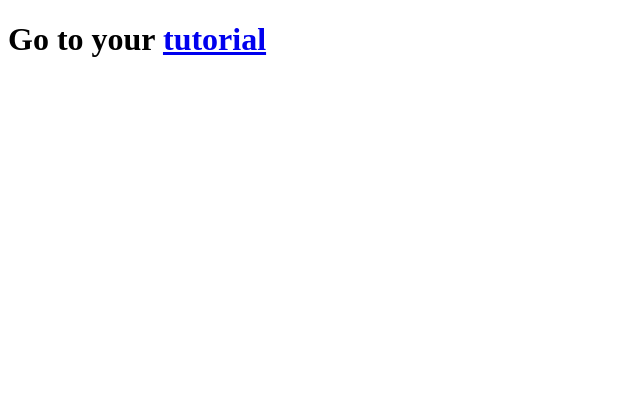
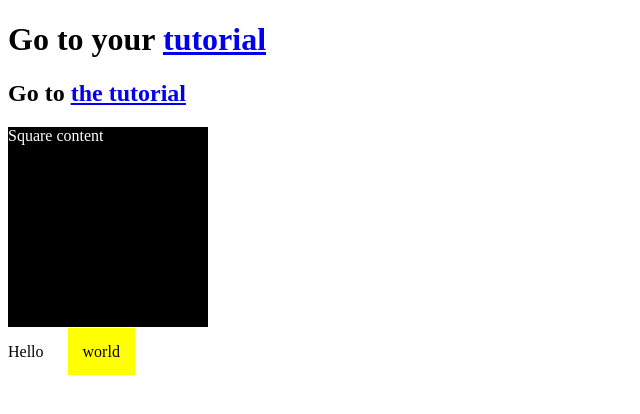
Before and after one commit to mdLn1/run_debug_js_tutorial, a plain HTML site: page index.html in a window 1280 px wide. Shown: the whole page, without its empty margins (0-640 px from the left). Drawn offline with Linux system fonts and the light colour scheme.

Commit message:
edited index page

```diff
--- a/index.html
+++ b/index.html
@@ -1,9 +1,28 @@
 <!DOCTYPE html>
 <html>
+
 <head>
+  <style>
+    div {
+      width: 200px;
+      height: 200px;
+      background-color: black;
+      color: white;
+    }
+
+    a:hover {
+      color: red;
+    }
+  </style>
   <meta http-equiv="Content-Type" content="text/html; charset=utf-8" />
 </head>
+
 <body>
   <h1>Go to your <a href="tutorial.html">tutorial</a></h1>
+  <h2>Go to <a href="tutorial.html">the tutorial</a></h2>
+  <div> Square content</div>
+  <p>Hello <span
+      style="margin: 20px; padding: 15px; background-color: yellow; color: black; cursor: pointer;">world</span></p>
 </body>
+
 </html>
```
Lines whose indentation alone changed are shown as unchanged.
